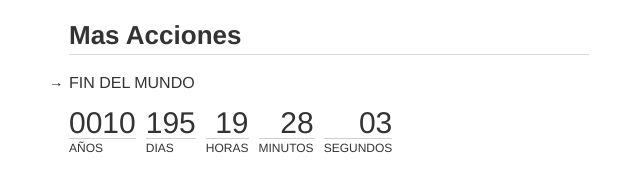
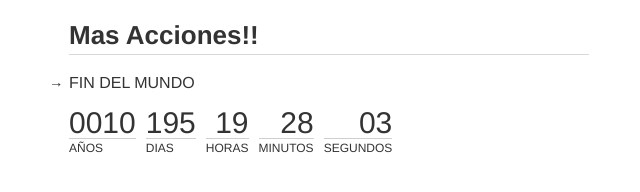
Before and after one commit to jmorales957/end_of_world_countdown, a plain HTML site: page index.html in a window 1280 px wide. Shown: the full height of the page, 311-951 px from the left. Drawn offline with nearby package versions, Linux system fonts and the light colour scheme.

Commit message:
se edito

```diff
--- a/index.html
+++ b/index.html
@@ -71,7 +71,7 @@
   </head>
   <body>
     <div class="container">
-      <h1>Mas Acciones</h1>
+      <h1>Mas Acciones!!</h1>
 
       <!-- <h2>Simple text countdown</h2>
       <div class="countdown simple" data-date="June 7, 2037 15:03:25"></div> -->
```
